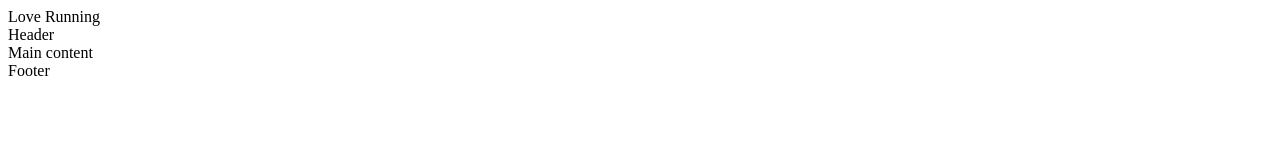
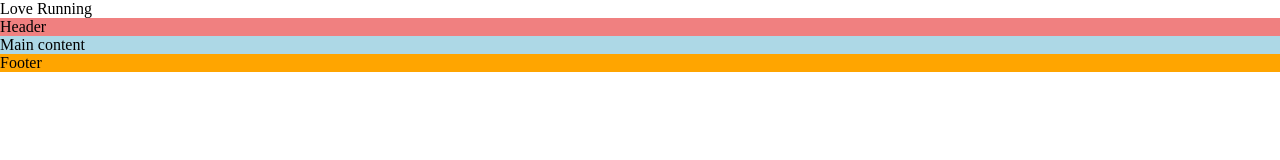
Before and after one commit to TJCAJ/Love-Running, a plain HTML site: page index.html in a window 1280 px wide. Drawn offline with Linux system fonts and the light colour scheme.

Commit message:
Add CSS stylesheet with starter styles

```diff
--- /dev/null
+++ b/assets/css/style.css
@@ -0,0 +1,22 @@
+/* Asterisk wild card selector to override default styles by the browser */
+* {
+    padding: 0;
+    margin: 0;
+    box-sizing: border-box;
+}
+
+
+/* Header */
+header {
+    background-color: lightcoral;
+}
+
+/* Main content */
+main {
+    background-color: lightblue;
+}
+
+/* Footer */
+footer {
+    background-color: orange;
+}
--- a/index.html
+++ b/index.html
@@ -5,20 +5,22 @@
     <meta charset="UTF-8">
     <meta name="viewport" content="width=device-width, initial-scale=1.0">
     <!-- Meta tags for search engines -->
-    <meta name="description" content="Love Runing. Club for runners in Dublin, Ireland. Urban running, trail running. Dublin docklands and Phoenix Park.">
+    <meta name="description" content="Love Running. Club for runners in Dublin, Ireland. Urban running, trail running. Dublin docklands and Phoenix Park.">
     <meta name="keywords" content="love running, run, running club, runners, Ireland, Dublin, sport, exercise"
     <title>Love Running</title>
     <!-- Favicon -->
     <link rel="apple-touch-icon" sizes="180x180" href="assets/favicon/apple-touch-icon.png">
     <link rel="icon" type="image/png" sizes="32x32" href="assets/favicon/favicon-32x32.png">
     <link rel="icon" type="image/png" sizes="16x16" href="assets/favicon/favicon-16x16.png">
+    <!-- Stylesheet -->
+    <link rel="stylesheet" href="assets/css/style.css">
 </head>
 
 <body>
     <!-- Header -->
     <header>Header</header>
 
-    <!-- Mainn content -->
+    <!-- Main content -->
     <main>Main content</main>
 
     <!-- Footer -->
```
